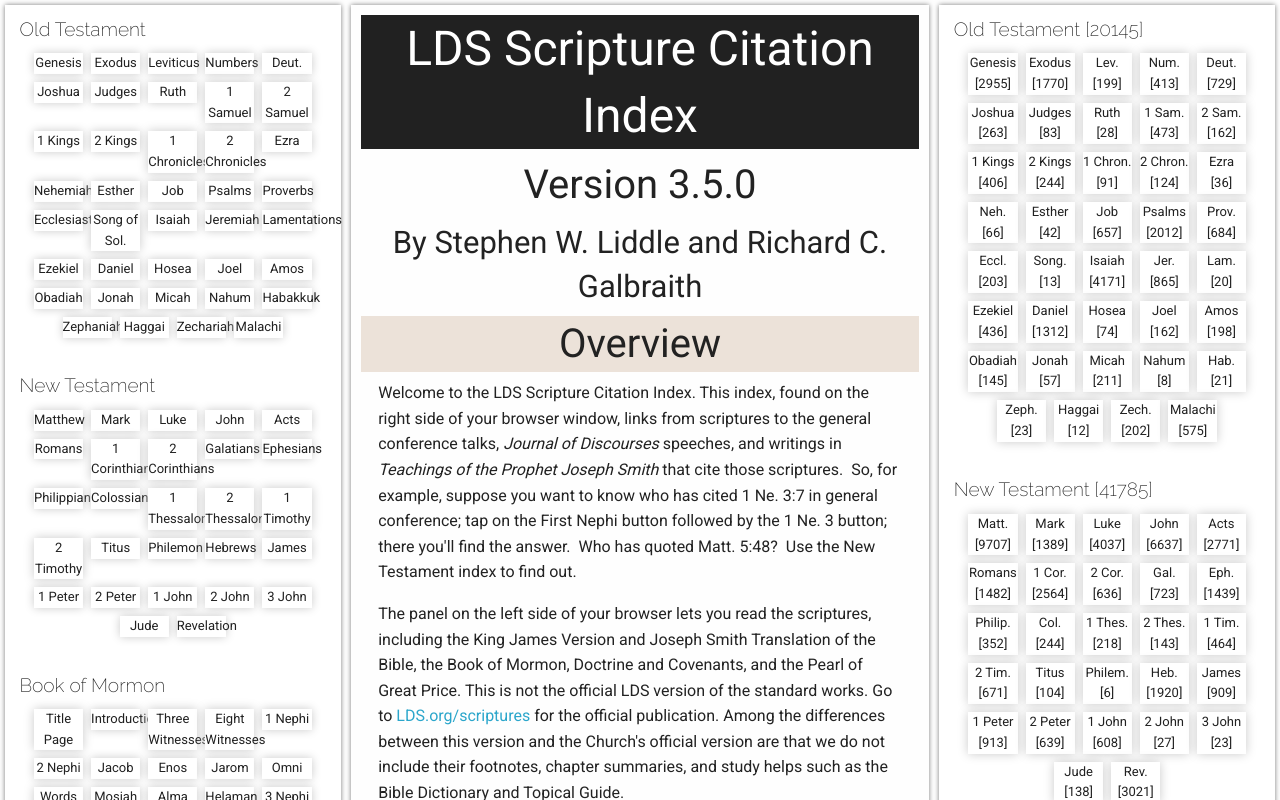
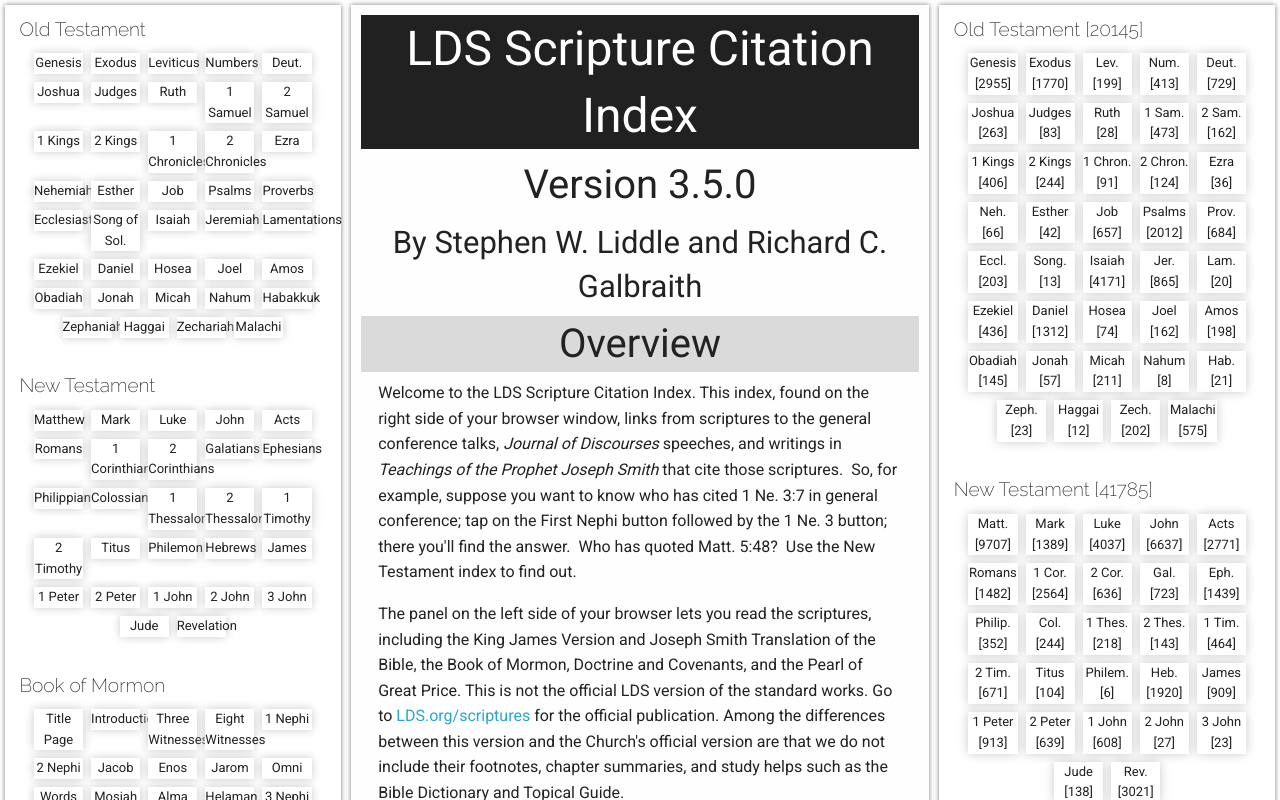
Before and after one commit to rodcox89/Lidskyp1, a plain HTML site: page index.html in a window 1280 px wide. Drawn offline with Linux system fonts and the light colour scheme; files whose address does not match are found by name.

Commit message:
background of banner changed

```diff
--- a/css/styles.css
+++ b/css/styles.css
@@ -177,7 +177,7 @@
 }
 
 h2.sect {
-    background-color: rgb(236,226,217);
+    background-color: rgb(218, 218, 218);
     text-align      : center;
 }
 
```
